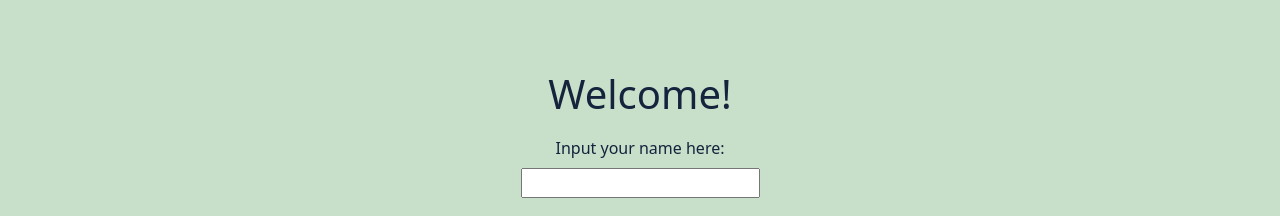
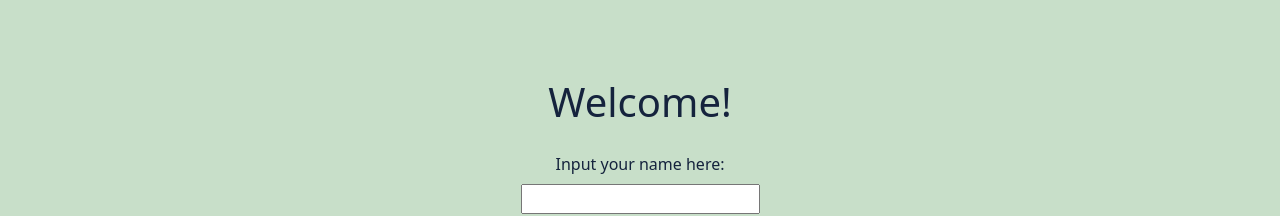
Before and after one commit to Aurorien/Pastime-Vue-Vite, a Vue app: page / in a window 1280 px wide. Shown: the part 174-390 px from the top of the page. Built offline with nearby package versions, Linux system fonts and the light colour scheme.

Commit message:
Add global padding

```diff
--- a/src/App.vue
+++ b/src/App.vue
@@ -23,3 +23,9 @@
     }
   }
 </script>
+
+<style lang="scss">
+  h1 {
+    padding: $spacer map-get($spacers, 4)
+  }
+</style>
```
